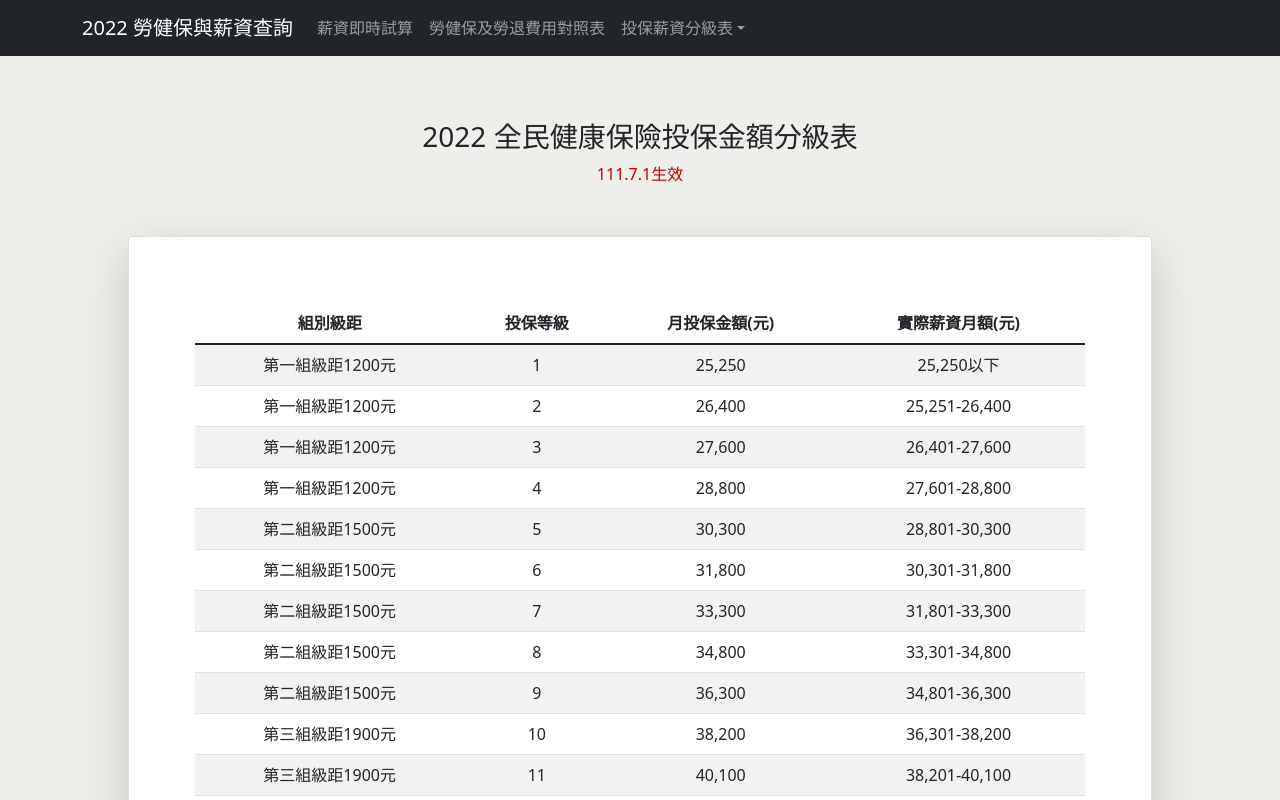
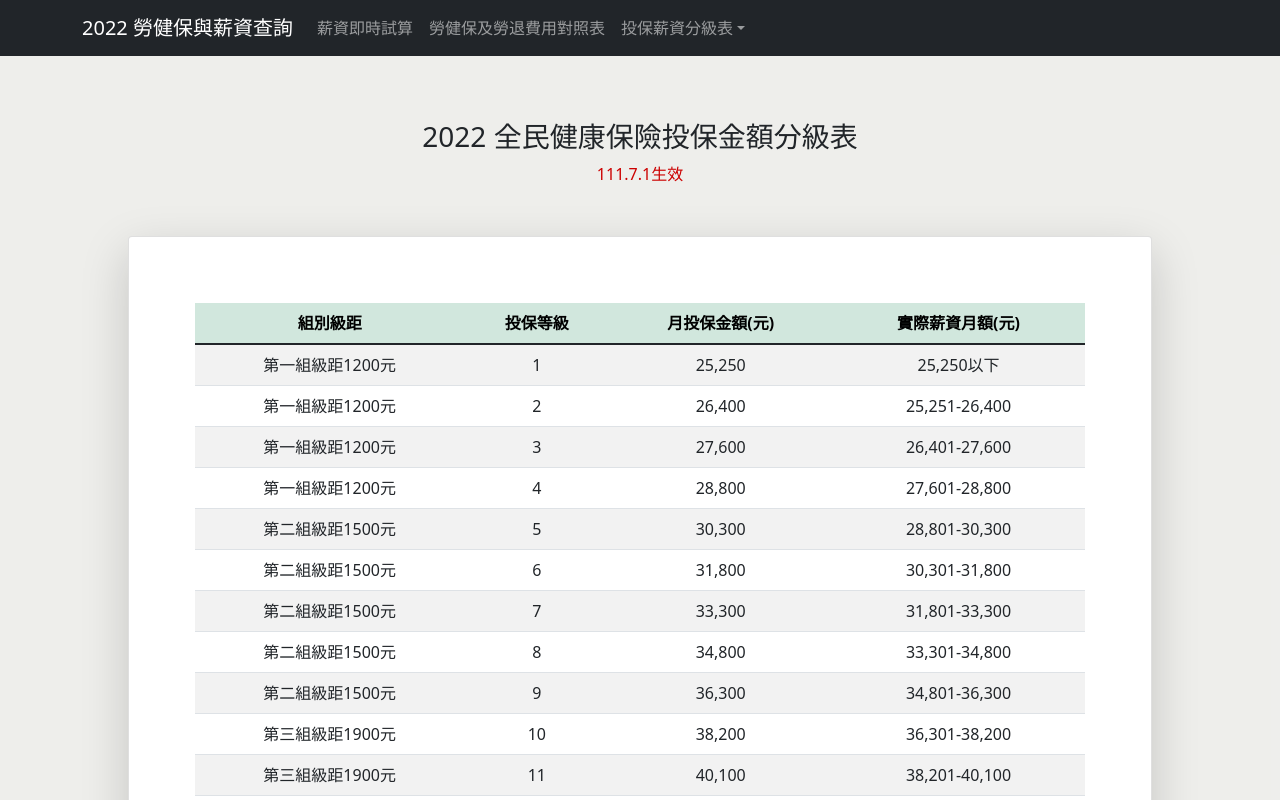
Before and after one commit to scar710813/React-labour-insurance, a React (Create React App) app: page / in a window 1280 px wide. Shown: the top 800 px of the page. Built offline with nearby package versions, Linux system fonts and the light colour scheme.

Commit message:
Update HealthGrading.tsx

```diff
--- a/src/components/HealthGrading/HealthGrading.tsx
+++ b/src/components/HealthGrading/HealthGrading.tsx
@@ -49,7 +49,7 @@ export default class HealthGrading extends React.Component<IHealthGradingProps,
           <Card.Body>
             <Card.Text>
               <Table striped hover responsive>
-                <thead>
+                <thead className="table-success">
                   <tr>
                     <th>組別級距</th>
                     <th>投保等級</th>
```
